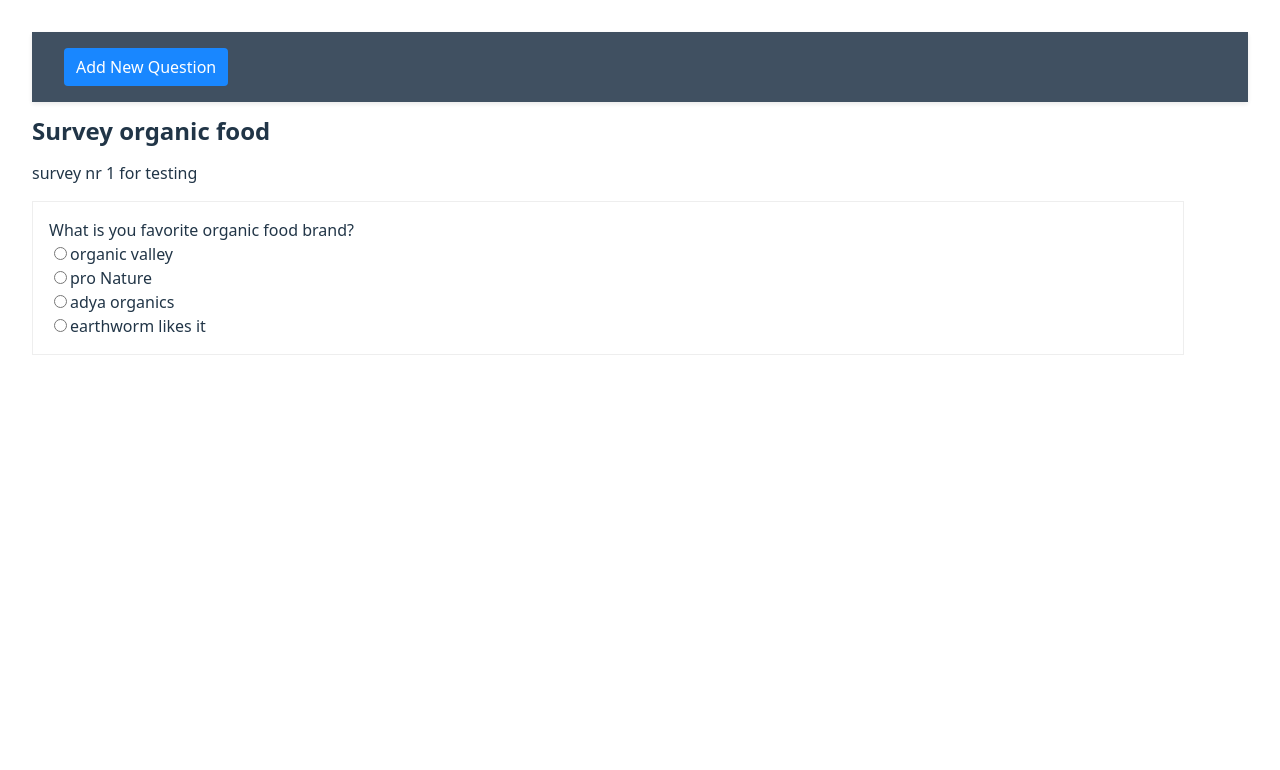
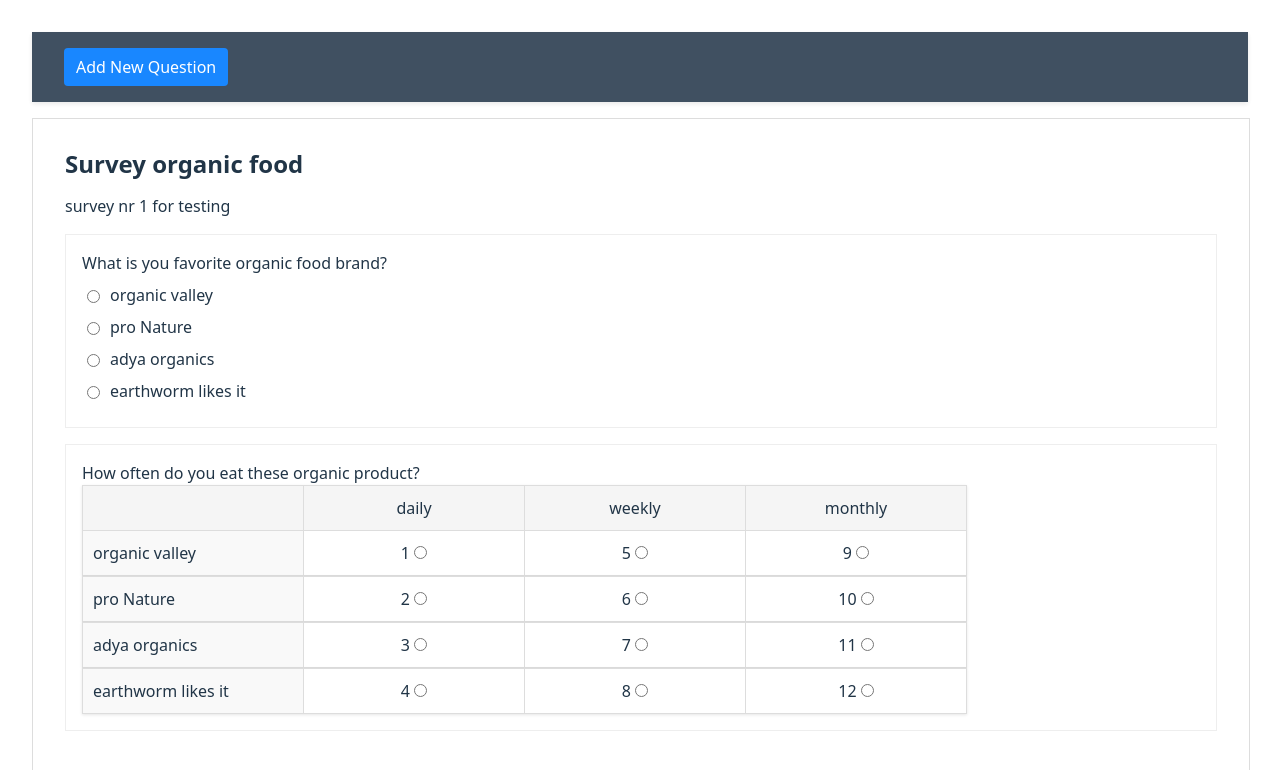
Before and after one commit to bigtomate/feedback-manager, a React (Vite) app: page / in a window 1280 px wide. Shown: the top 770 px of the page. Built offline with nearby package versions, Linux system fonts and the light colour scheme.

Commit message:
add answer, subanswer functionalities implemented

```diff
--- a/src/App.tsx
+++ b/src/App.tsx
@@ -23,10 +23,19 @@ export default function App() {
               {questionId: 1, id:2, content:"pro Nature"},
               {questionId: 1, id:3, content:"adya organics"},
               {questionId: 1, id:4, content:"earthworm likes it"}]
+          } as QuestionModel, {
+            surveyId: 1,
+            id: 2,
+            content: "How often do you eat these organic product?",
+            type: "matrix",
+            answers: [{questionId: 2, id:5, content:"organic valley", subanswers: [{content: "daily", answerId: 5, id:1}, {content: "weekly", answerId: 5, id:5}, {content: "monthly", answerId: 5, id:9}]},
+              {questionId: 2, id:6, content:"pro Nature", subanswers: [{content: "daily", answerId: 6, id:2}, {content: "weekly", answerId: 6, id:6}, {content: "monthly", answerId: 6, id:10}]},
+              {questionId: 2, id:7, content:"adya organics",subanswers: [{content: "daily", answerId: 7, id:3}, {content: "weekly", answerId: 7, id:7}, {content: "monthly", answerId: 7, id:11}]},
+              {questionId: 2, id:8, content:"earthworm likes it",subanswers: [{content: "daily", answerId: 8, id:4}, {content: "weekly", answerId: 8, id:8}, {content: "monthly", answerId: 8, id:12}]}]
           } as QuestionModel],
     editQuestionId: 0,
     addOrEditQuestion: false
-  })
+  } as SurveyModel)
 
   const handleShowQuestionModal = (show: boolean, resetEditQuestionId: boolean) => {
     setSurvey((survey) => {
@@ -40,25 +49,24 @@ export default function App() {
 
   const handleSaveQuestion = (questionToUpdate : QuestionModel) => {
     setSurvey((survey) => {
-      const questionUptoDate = survey.questions.filter(question => question.id !== questionToUpdate.id);
-      if (questionUptoDate) {
-
-      }
+      const questionExists = survey.questions.some(q => q.id === questionToUpdate.id);
+      if (questionExists) {
+        const updatedQuestions = survey.questions.map(question => {
+          return question.id === questionToUpdate.id ? questionToUpdate : question;
+        });
         return {
           ...survey,
-    /*    questions: survey.questions.map((question) => {
-          if (question.id === questionToUpdate.id) {
+          questions: updatedQuestions,
+          editQuestionId: questionToUpdate.id
+        };
+      } else {
         return {
-              ...question,
-              questionToUpdate
-            }
-          }
-          return question
-        }),  */
+          ...survey,
           questions: [...survey.questions, questionToUpdate],
           editQuestionId: questionToUpdate.id
+        };
       }
-    })
+    });
   }
 
 const handleSaveAnswer = (questionId: number, answer: AnswerModel) => {
@@ -67,9 +75,17 @@ const handleSaveAnswer = (questionId: number, answer: AnswerModel) => {
      ...survey,
       questions: survey.questions.map((question) => {
         if (question.id === questionId) {
+          const answerExists = question.answers.some(a => a.id === answer.id);
+          if (answerExists) {
+            return {
+              ...question,
+              answers: question.answers.map(a => a.id === answer.id ? answer : a)
+            }
+          } else {
             return {
               ...question,
               answers: [...question.answers, answer]
+            }
           }
         }
         return question
--- a/src/components/answer/answer-item/Answer.tsx
+++ b/src/components/answer/answer-item/Answer.tsx
@@ -1,11 +1,91 @@
-import React from "react"
-import { Answer as AnswerModel } from "../../../models/Answer"
-const Answer : React.FC<AnswerModel> = ({...props}) => {
+import React from "react";
+import { Answer as AnswerModel } from "../../../models/Answer";
+import { questionTypeMap } from "../../../models/Question";
+
+const Answer: React.FC<AnswerModel> = ({ questionType, rowIndex, ...props }) => {
+    const isTextInput = questionType === questionTypeMap.text_input;
+    const isRadio = questionType === questionTypeMap.single_choice;
+    const isMatrix = questionType === questionTypeMap.matrix;
+    const isFirstRow = rowIndex === 0;
+
+
+    // Calculate column widths based on subanswer content (for other columns)
+    const columnWidths = isMatrix && props.subanswers?.map(subAnswer => {
+        const baseWidth = Math.min(Math.max(subAnswer.content.length * 10, 60), 200);
+        return `${baseWidth}px`;
+    }) || [];
+
     return (
+        <>
         <div className="answer-container">
-            <input type="radio" name="answer" value={props.id} />
-            <label>{props.content}</label>
+            {!isTextInput && !isMatrix && (
+                <div className="option-container">
+                    <input
+                        type={isRadio ? "radio" : "checkbox"}
+                        id={`option-${props.id}`}
+                        name={isRadio ? "radio-group" : `checkbox-group-${props.id}`}
+                        value={props.id}
+                    />
+                    <label htmlFor={`option-${props.id}`}>{props.content}</label>
+                </div>
+            )}
+
+            {isTextInput && (
+                <div className="text-input-container">
+                    <p className="text-input-label">{props.content}</p>
+                    <textarea
+                        name="answer"
+                        className="text-input-field"
+                        rows={3}
+                    />
+                </div>
+            )}
         </div>
-    )
-}
+
+        {isMatrix && (
+               <table className="matrix-table">
+                   {isFirstRow && (
+                       <thead>
+                           <tr>
+                               <th className="matrix-empty-header matrix-header"></th>
+                               {props.subanswers?.map((subAnswer, index) => (
+                                   <th
+                                       key={subAnswer.id}
+                                       className="matrix-header"
+                                       style={{ width: columnWidths[index] }}
+                                   >
+                                       {subAnswer.content}
+                                   </th>
+                               ))}
+                           </tr>
+                       </thead>
+                   )}
+                   <tbody>
+                       <tr>
+                           <td className="matrix-row-label">
+                               {props.content}
+                           </td>
+                           {props.subanswers?.map((subAnswer, index) => (
+                               <td
+                                   key={subAnswer.id}
+                                   className="matrix-cell"
+                                   style={{ width: columnWidths[index] }}
+                               >
+                                <span>{subAnswer.id} </span>
+                                   <input
+                                       type="radio"
+                                       name={`matrix-${rowIndex}`}
+                                       value={subAnswer.id}
+                                       className="matrix-radio"
+                                       style={{ margin: 0 }}
+                                   />
+                               </td>
+                           ))}
+                       </tr>
+                   </tbody>
+               </table>
+       )}
+        </>)
+};
+
 export default Answer;
--- a/src/components/question/Question.tsx
+++ b/src/components/question/Question.tsx
@@ -1,12 +1,12 @@
 import React from 'react';
-import { Question as QuestionModel } from '../../models/Question';
+import { Question as QuestionModel, questionTypeMap } from '../../models/Question';
 import Answer from '../../components/answer/answer-item/Answer'
 const Question : React.FC<QuestionModel> = ({ ...props }) => {
 return(<>
 <div className="card question-card">
 {props.content}
-     {props.answers.map((answer) => (
-        <Answer key={answer.id} {...answer} />
+     {props.answers.map((answer, index) => (
+        <Answer rowIndex={index} questionType={questionTypeMap[props.type]} key={answer.id} {...answer} />
       ))}
 </div>
 </>)
--- a/src/components/shared/Modal.tsx
+++ b/src/components/shared/Modal.tsx
@@ -1,21 +1,21 @@
 
 import '../../styles/Modal.css';
 import React, { useState } from 'react';
-import { Survey as SurveyModel } from "../../models/Survey"
-import { Question as QuestionModel, QuestionType } from "../../models/Question"
+import { Question as QuestionModel, QuestionType, questionTypeMap } from "../../models/Question"
 import { Answer as AnswerModel } from "../../models/Answer"
+import { SubAnswer as SubAnswerModel } from "../../models/SubAnswer"
 import '../../styles/Survey.css';
 import '../../styles/QuestionForm.css';
 import Answer from '../../components/answer/answer-item/Answer';
 
-const Modal = ({showQuestionModal, onSaveQuestion, onSaveAnswer, isOpen, onClose, ...props}) => {
+const Modal = ({ showQuestionModal, onSaveQuestion, onSaveAnswer, isOpen, onClose, ...props }) => {
 
   const [type, setType] = useState<QuestionType>("single_choice");
   const [questionTitle, setQuestionTitle] = useState('');
   const [error, setError] = useState('');
   const [answer, setAnswer] = useState<AnswerModel>({} as AnswerModel);
-
-  const questionToEdit = props.questions.find(q => q.id === props.editQuestionId);
+  const [subAnswer, setSubAnswer] = useState<SubAnswerModel>({} as SubAnswerModel);
+  const questionToEdit: QuestionModel = props.questions.find((q: QuestionModel) => q.id === props.editQuestionId);
 
   const handleSubmit = () => {
     if (!questionTitle.trim()) {
@@ -28,21 +28,73 @@ const Modal = ({showQuestionModal, onSaveQuestion, onSaveAnswer, isOpen, onClose
       id: props.editQuestionId != 0 ? props.editQuestionId : props.questions.length + 1,
       content: questionTitle,
       type: type,
-      answers: questionToEdit?.answers ? [...questionToEdit.answers, answer] : [],
+      answers: questionToEdit?.answers ? [...questionToEdit.answers] : [],
     };
     onSaveQuestion(updateQuestion)
   };
 
   const handleAddAnswer = () => {
-    let answerId = 0;
-    props.questions.forEach(q => answerId += q.answers.length);
+    if (!answer.content || !answer.content.trim()) {
+      if (questionTypeMap[type] !== questionTypeMap['text_input'])
+        return;
+    }
+
+    let calculatedAnswerId = 0;
+    props.questions.forEach((q: QuestionModel) => calculatedAnswerId += q.answers.length);
+
     if (questionToEdit) {
-      setQuestionTitle(questionToEdit.content);
-      setType(questionToEdit.type);
-      answer.id = answerId + questionToEdit.answers.length + 1;
-      onSaveAnswer(questionToEdit.id, answer)
+      answer.id = calculatedAnswerId + 1;
+      questionToEdit.answers.push(answer);
+      answer.questionId = questionToEdit.id
+      if (questionTypeMap[questionToEdit.type] === questionTypeMap['matrix']) {
+        // if the first answer has more subanswers than the new answer,
+        // add a new subanswer to this new answer (it happends when a subanswer has been added and then add an answer again)
+        // oterwise always initialize a empty subanswer array to the new answer for the matrix type question.
+        answer.subanswers = [];
+        if (questionToEdit.answers[0].subanswers?.length != 0) {
+          questionToEdit.answers[0].subanswers.forEach((subAnswer: SubAnswerModel) => {
+            answer.subanswers.push({
+              ...subAnswer,
+              id: generateSubAnswerId() + 1, // the subAnswer share exactly the same charastics with the first answer, except the id
+            })
+          });
+        }
+      }
     }
+    onSaveAnswer(questionToEdit.id, answer)
+    setAnswer({} as AnswerModel)
   }
+
+  const handleAddSubAnswer = () => {
+    if (!subAnswer.content || !subAnswer.content.trim()) {
+      return;
+    }
+
+    // add to each answer a new subanswer
+    questionToEdit.answers.forEach(answerToUpdate => {
+      const newSubAnswer = {
+        ...subAnswer,
+        id: generateSubAnswerId() + 1,
+        answerId: answerToUpdate.id,
+      };
+
+      answerToUpdate.subanswers?.push(newSubAnswer);
+      onSaveAnswer(questionToEdit.id, answerToUpdate);
+    });
+
+    setSubAnswer({} as SubAnswerModel);
+  }
+
+  const generateSubAnswerId = () => {
+    let calculatedSubAnswerId = 0;
+    props.questions.forEach((q: QuestionModel) => {
+      q.answers.forEach((a: AnswerModel) => {
+        calculatedSubAnswerId += a.subanswers ? a.subanswers.length : 0;
+      });
+    });
+    return calculatedSubAnswerId;
+  }
+
 
   if (!isOpen) return null;
   return (
@@ -73,32 +125,49 @@ const Modal = ({showQuestionModal, onSaveQuestion, onSaveAnswer, isOpen, onClose
                 <select
                   className="form-select"
                   value={type}
-                  onChange={(e) => setType(e.target.value as "single_choice" | "multiple_choice" | "text_input" | "matrix")}
+                  onChange={(e) => setType(e.target.value as QuestionType)}
                 >
-                  <option value="single_choice">Single Choice</option>
-                  <option value="multiple_choice">Multiple Choice</option>
-                  <option value="text_input">Text Input</option>
-                  <option value="matrix">Matrix</option>
+                  {Object.entries(questionTypeMap).map(([key, value]) => (
+                    <option key={key} value={key}>{value}</option>
+                  ))}
                 </select>
               </div>
 
-<div className='answer-section'>
-  {questionToEdit && <h4>Answer</h4>}
-          {questionToEdit?.answers.map((answer) => (
-          <Answer key={answer.id} {...answer} />
-      ))}
-</div>
+              <div className='answer-section'>
+                {questionToEdit && questionTypeMap[type] === questionTypeMap['matrix'] && <h4>Answer</h4>}
+
+                {questionToEdit?.answers.map((answer, index) => (
+                  <Answer rowIndex={index} questionType={questionTypeMap[type]} key={answer.id} {...answer} />
+                ))}
+              </div>
+              {questionToEdit?.answers.length === 0 && questionTypeMap[type] === questionTypeMap['matrix'] &&
+                <div className="info-message">Please add answers first before adding subanswers</div>
+              }
               <div className='answer-input answer-edit-section'>
                 {props.editQuestionId != 0 && <>
                   <label htmlFor='textarea'>Answer: </label>
                   <textarea
-                    placeholder="Enter answer text"
+                    style={{ height: '40px', width: '20%', minHeight: '30px' }}
+                    placeholder={questionTypeMap[type] !== questionTypeMap['text_input'] ? "Enter answer text" : "Enter Textbox label (optional)"}
                     onChange={(e) => setAnswer({ ...answer, content: e.target.value })}
                   />
                   <button
                     onClick={handleAddAnswer}>
-                    Add
+                    {questionTypeMap[type] !== questionTypeMap['text_input'] ? "Add" : "Add Textbox"}
                   </button>
+                  {questionTypeMap[type] === questionTypeMap['matrix']
+                    && <>
+                      <textarea
+                        style={{ height: '40px', width: '20%', minHeight: '30px' }}
+                        placeholder="Enter sub answer text"
+                        onChange={(e) => setSubAnswer({ ...subAnswer, content: e.target.value })}
+                      />
+                      <button
+                        onClick={handleAddSubAnswer}
+                      >
+                        Add SubAnswer
+                      </button>
+                    </>}
                 </>
                 }
               </div>
--- a/src/models/Answer.ts
+++ b/src/models/Answer.ts
@@ -2,6 +2,6 @@ import { SubAnswer as SubAnswerModel} from "./SubAnswer";
 export interface Answer {
     questionId: number;
     id: number;
-    content:string;
+    content: string;
     subanswers: SubAnswerModel[];
 }
--- a/src/models/Question.ts
+++ b/src/models/Question.ts
@@ -1,5 +1,6 @@
 import { Answer as AnswerModel} from "./Answer";
 export type QuestionType = "single_choice" | "multiple_choice" | "text_input" | "matrix";
+export const questionTypeMap =  {'single_choice': 'Single Choice', 'multiple_choice': 'Multiple Choice', 'text_input': 'Text Input', 'matrix': 'Matrix'};
 export interface Question {
   surveyId: number;
   id: number;
--- a/src/styles/Survey.css
+++ b/src/styles/Survey.css
@@ -16,6 +16,16 @@
   .survey-title {
     font-size: 1.5rem;
     font-weight: bold;
+  }
+
+  .survey-container{
+    margin-top: 1rem;
+    padding: 1rem 2rem;
+    border: 1px solid #ddd;
+    width: 100%;
+    height: calc(100vh - 150px);
+    overflow-y: auto;
+    overflow-x: hidden;
   }
 
   .modal-content {
@@ -45,6 +55,8 @@
     padding: 1rem;
     border: 1px solid #eee;
     border-radius: 4px;
+    overflow-y: auto;
+    max-height: 400px;
   }
 
   .button-group-container{
@@ -60,3 +72,94 @@
     padding: 1rem;
     border: 1px solid #eee;
   }
+
+
+.option-container {
+  display: flex;
+  align-items: center;
+  margin: 8px 0;
+}
+
+.option-container input {
+  margin-right: 10px;
+}
+
+.option-container label {
+  cursor: pointer;
+}
+
+/* Text input styling */
+.text-input-container {
+  margin: 15px 0;
+}
+
+.text-input-label {
+  margin-bottom: 8px;
+  font-weight: 500;
+}
+
+.text-input-field {
+  width: 100%;
+  padding: 8px;
+  border: 1px solid #ddd;
+  border-radius: 4px;
+  resize: vertical;
+}
+
+/* Matrix table styling */
+.matrix-container {
+  overflow-x: auto;
+  margin: 0;
+  max-width: 100%;
+}
+
+.matrix-table {
+  width: auto;
+  border-collapse: collapse;
+  background: white;
+  box-shadow: 0 1px 3px rgba(0,0,0,0.1);
+  table-layout: auto;
+}
+
+.matrix-empty-header {
+  background: transparent;
+  border: none;
+}
+
+.matrix-header {
+  padding: 10px;
+  text-align: center;
+  background-color: #f5f5f5;
+  border: 1px solid #ddd;
+  font-weight: 500;
+  min-width: 60px;
+  max-width: 200px;
+}
+
+.matrix-row-label {
+  padding: 10px;
+  border: 1px solid #ddd;
+  background-color: #f9f9f9;
+  font-weight: 500;
+  white-space: nowrap;
+  overflow: auto;
+  width: 200px;
+  min-width: 200px;
+  max-width: 200px;
+}
+
+.matrix-cell {
+  padding: 10px;
+  text-align: center;
+  border: 1px solid #ddd;
+  width: 200px;
+  overflow: auto;
+  min-width: 200px;
+  max-width: 200px;
+}
+
+.info-message {
+  color: #555;
+  font-style: italic;
+  margin-top: 8px;
+}
```
Also changed, not shown: src/styles/Modal.css (+8 -1 lines). Lines whose indentation alone changed are shown as unchanged.
